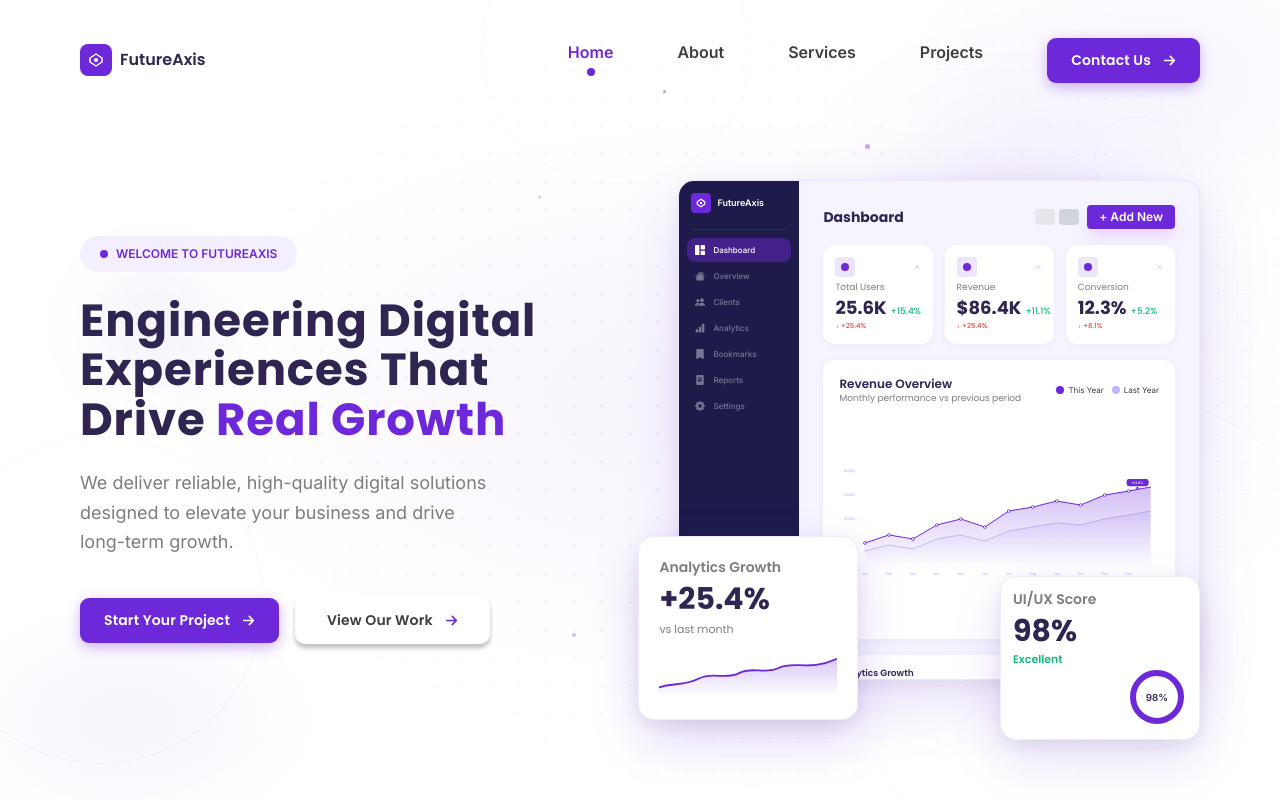
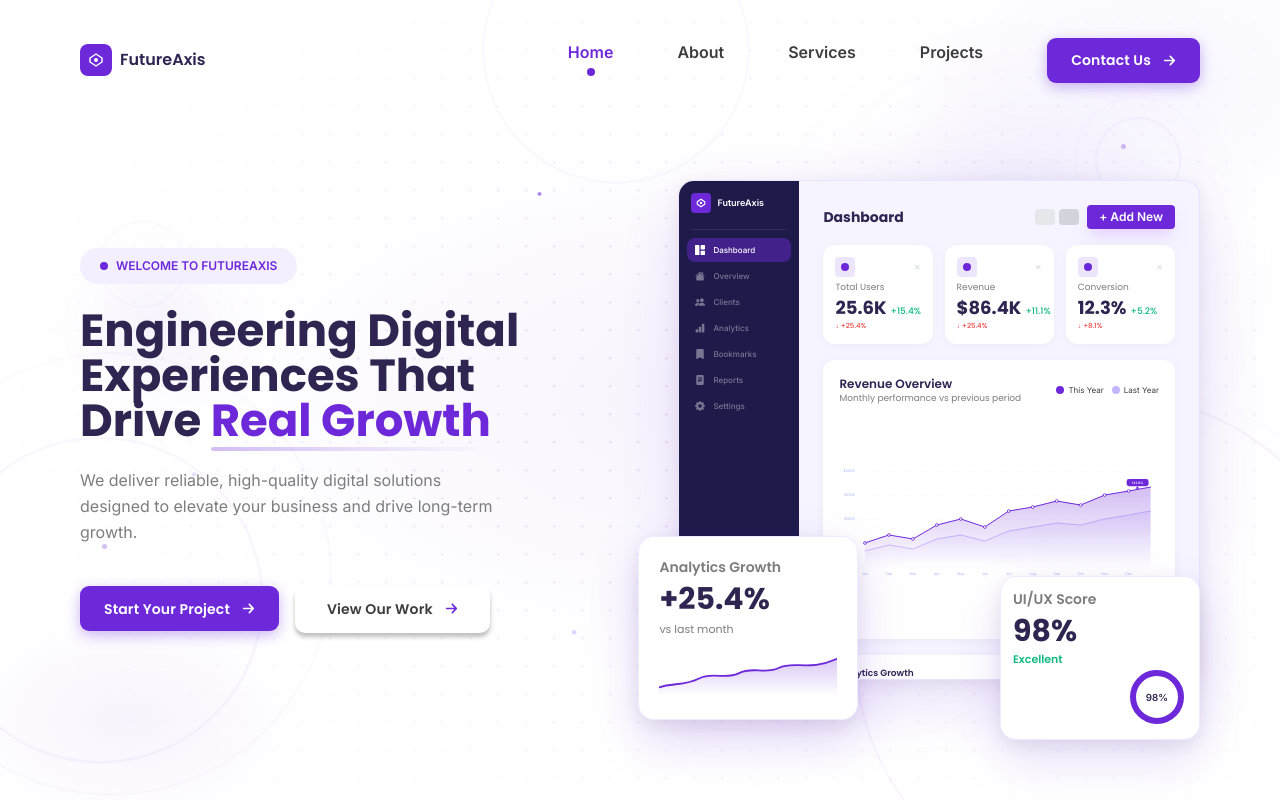
Before and after one commit to FutureAxis/futureaxis-official-web, a Next.js app: page / in a window 1280 px wide. Shown: the top 800 px of the page. Built offline with nearby package versions, Linux system fonts and the light colour scheme.

Commit message:
chore: enhance Hero component with improved styles and additional elements

```diff
--- a/components/sections/Hero.tsx
+++ b/components/sections/Hero.tsx
@@ -46,20 +46,21 @@ export default function Hero() {
                 }}
             />
 
-            {/* Dot grid */}
+            {/* Dot grid - PRESERVED and enhanced */}
             <div
                 className="absolute inset-0 pointer-events-none"
                 style={{
-                    backgroundImage: "radial-gradient(circle, rgba(109,40,217,0.12) 1px, transparent 1px)",
+                    backgroundImage: "radial-gradient(circle, rgba(109,40,217,0.15) 1px, transparent 1px)",
                     backgroundSize: "28px 28px",
-                    maskImage: "radial-gradient(ellipse 80% 80% at 60% 50%, black 20%, transparent 80%)",
-                    WebkitMaskImage: "radial-gradient(ellipse 80% 80% at 60% 50%, black 20%, transparent 80%)",
+                    maskImage: "radial-gradient(ellipse 80% 80% at 60% 50%, black 25%, transparent 85%)",
+                    WebkitMaskImage: "radial-gradient(ellipse 80% 80% at 60% 50%, black 25%, transparent 85%)",
+                    animation: "dotGridMove 20s linear infinite",
                 }}
             />
 
             {/* ── Animated orb 1 — large, slow drift top-right ── */}
             <div
-                className="absolute pointer-events-none rounded-full animate-orb-1"
+                className="absolute pointer-events-none rounded-full"
                 style={{
                     right: "5%",
                     top: "10%",
@@ -109,7 +110,19 @@ export default function Hero() {
                     width: "80px",
                     height: "80px",
                     borderRadius: "50%",
-                    border: "1.5px solid rgba(109,40,217,0.15)",
+                    border: "2px solid rgba(109,40,217,0.2)",
+                    animation: "ringPulse 4s ease-in-out infinite",
+                }}
+            />
+            <div
+                className="absolute pointer-events-none"
+                style={{
+                    left: "8%",
+                    top: "28%",
+                    width: "80px",
+                    height: "80px",
+                    borderRadius: "50%",
+                    border: "1.5px solid rgba(109,40,217,0.2)",
                     animation: "ringPulse 4s ease-in-out infinite",
                 }}
             />
@@ -123,7 +136,7 @@ export default function Hero() {
                     marginRight: "-20px",
                     marginTop: "-20px",
                     borderRadius: "50%",
-                    border: "1px solid rgba(196,181,253,0.12)",
+                    border: "2px solid rgba(196,181,253,0.15)",
                     animation: "ringPulse 4s ease-in-out infinite 0.5s",
                 }}
             />
@@ -137,7 +150,7 @@ export default function Hero() {
                     width: "320px",
                     height: "320px",
                     borderRadius: "50%",
-                    border: "1px solid rgba(109,40,217,0.08)",
+                    border: "2px solid rgba(109,40,217,0.1)",
                     animation: "ringPulse 6s ease-in-out infinite 1s",
                 }}
             />
@@ -149,7 +162,7 @@ export default function Hero() {
                     width: "420px",
                     height: "420px",
                     borderRadius: "50%",
-                    border: "1px solid rgba(109,40,217,0.05)",
+                    border: "2px solid rgba(109,40,217,0.08)",
                     animation: "ringPulse 6s ease-in-out infinite 1.8s",
                 }}
             />
@@ -164,7 +177,7 @@ export default function Hero() {
                     width: "500px",
                     height: "500px",
                     borderRadius: "50%",
-                    border: "1px solid rgba(109,40,217,0.07)",
+                    border: "2px solid rgba(109,40,217,0.1)",
                     animation: "ringPulse 7s ease-in-out infinite 0.3s",
                 }}
             />
@@ -177,7 +190,7 @@ export default function Hero() {
                     width: "650px",
                     height: "650px",
                     borderRadius: "50%",
-                    border: "1px solid rgba(196,181,253,0.06)",
+                    border: "2px solid rgba(196,181,253,0.08)",
                     animation: "ringPulse 7s ease-in-out infinite 1.2s",
                 }}
             />
@@ -191,35 +204,108 @@ export default function Hero() {
                     width: "260px",
                     height: "260px",
                     borderRadius: "50%",
-                    border: "1px solid rgba(109,40,217,0.06)",
+                    border: "2px solid rgba(109,40,217,0.08)",
                     animation: "ringPulse 5s ease-in-out infinite 2s",
                 }}
             />
 
-            {/* ── Floating dots ── */}
-            {[
-                { right: "32%", top: "18%", size: 5, delay: "0s", opacity: 0.4 },
-                { right: "28%", top: "72%", size: 4, delay: "1s", opacity: 0.3 },
-                { right: "48%", top: "12%", size: 3, delay: "1.5s", opacity: 0.5 },
-                { right: "55%", bottom: "20%", size: 4, delay: "0.7s", opacity: 0.3 },
-                { left: "42%", top: "25%", size: 3, delay: "2s", opacity: 0.25 },
-            ].map((dot, i) => (
+            {/* ── Additional floating decorative dots - PRESERVED and enhanced ── */}
             <div
-                    key={i}
                 className="absolute pointer-events-none rounded-full"
                 style={{
-                        right: dot.right,
-                        top: dot.top,
-                        bottom: (dot as any).bottom,
-                        left: (dot as any).left,
-                        width: `${dot.size}px`,
-                        height: `${dot.size}px`,
+                    right: "12%",
+                    top: "18%",
+                    width: "5px",
+                    height: "5px",
                     background: "var(--primary)",
-                        opacity: dot.opacity,
-                        animation: `dotFloat 3s ease-in-out infinite ${dot.delay}`,
+                    opacity: 0.5,
+                    animation: "dotFloat 3s ease-in-out infinite",
                 }}
             />
-            ))}
+            <div
+                className="absolute pointer-events-none rounded-full"
+                style={{
+                    left: "8%",
+                    top: "68%",
+                    width: "5px",
+                    height: "5px",
+                    background: "var(--primary)",
+                    opacity: 0.2,
+                    animation: "dotFloat 3s ease-in-out infinite",
+                }}
+            />
+            <div
+                className="absolute pointer-events-none rounded-full"
+                style={{
+                    right: "28%",
+                    top: "72%",
+                    width: "4px",
+                    height: "4px",
+                    background: "var(--primary)",
+                    opacity: 0.4,
+                    animation: "dotFloat 3s ease-in-out infinite 1s",
+                }}
+            />
+            <div
+                className="absolute pointer-events-none rounded-full"
+                style={{
+                    right: "55%",
+                    bottom: "20%",
+                    width: "4px",
+                    height: "4px",
+                    background: "var(--accent)",
+                    opacity: 0.4,
+                    animation: "dotFloat 4s ease-in-out infinite 0.7s",
+                }}
+            />
+            <div
+                className="absolute pointer-events-none rounded-full"
+                style={{
+                    left: "42%",
+                    top: "25%",
+                    width: "3px",
+                    height: "3px",
+                    background: "var(--primary)",
+                    opacity: 0.35,
+                    animation: "dotFloat 2.8s ease-in-out infinite 2s",
+                }}
+            />
+            <div
+                className="absolute pointer-events-none rounded-full"
+                style={{
+                    left: "15%",
+                    bottom: "40%",
+                    width: "4px",
+                    height: "4px",
+                    background: "var(--accent)",
+                    opacity: 0.45,
+                    animation: "dotFloat 3.2s ease-in-out infinite 0.3s",
+                }}
+            />
+            <div
+                className="absolute pointer-events-none rounded-full"
+                style={{
+                    right: "12%",
+                    bottom: "45%",
+                    width: "3px",
+                    height: "3px",
+                    background: "var(--primary)",
+                    opacity: 0.5,
+                    animation: "dotFloat 3.7s ease-in-out infinite 1.2s",
+                }}
+            />
+            <div
+                className="absolute pointer-events-none rounded-full"
+                style={{
+                    left: "60%",
+                    bottom: "15%",
+                    width: "5px",
+                    height: "5px",
+                    background: "var(--accent)",
+                    opacity: 0.3,
+                    animation: "dotFloat 4.2s ease-in-out infinite 0.5s",
+                }}
+            />
 
             {/* ── Keyframe styles injected ── */}
             <style>{`
@@ -238,26 +324,32 @@ export default function Hero() {
                 }
                 @keyframes ringPulse {
                     0%, 100% { transform: scale(1); opacity: 0.6; }
-                    50%       { transform: scale(1.1); opacity: 0.2; }
+                    50%       { transform: scale(1.08); opacity: 0.2; }
                 }
                 @keyframes dotFloat {
-                    0%, 100% { transform: translateY(0); }
-                    50%       { transform: translateY(-6px); }
+                    0%, 100% { transform: translateY(0) scale(1); opacity: 0.3; }
+                    50%       { transform: translateY(-8px) scale(1.2); opacity: 0.7; }
+                }
+                @keyframes dotGridMove {
+                    from { background-position: 0 0; }
+                    to { background-position: 28px 28px; }
                 }
             `}</style>
 
             {/* ══════════════════════════════════════
                 MAIN LAYOUT
             ══════════════════════════════════════ */}
-            <div className="relative z-10 w-full mx-auto 2xl:max-w-[1420px] px-6 sm:px-10 lg:px-20 flex flex-col lg:flex-row items-center gap-10 lg:gap-10 py-10 lg:py-14">
+            <div
+                className="relative z-10 w-full mx-auto 2xl:max-w-[1420px] px-6 sm:px-10 lg:px-20 flex flex-col lg:flex-row items-center gap-10 lg:gap-10 py-10 lg:py-14">
 
                 {/* ── LEFT: Content ── */}
                 <div ref={contentRef} className="w-full lg:w-[48%] flex flex-col">
 
                     {/* Tag */}
                     <div data-animate className="flex items-center mb-5 lg:mb-6">
-                        <span className="inline-flex items-center gap-2 px-5 py-2.5 rounded-[22px] text-xs font-semibold uppercase bg-[#F3EFFE] text-[var(--primary)]">
-                            <span className="w-2 h-2 rounded-full bg-[var(--primary)]" />
+                        <span
+                            className="inline-flex items-center gap-2 px-5 py-2.5 rounded-[22px] text-xs font-semibold uppercase bg-[#F3EFFE] text-[var(--primary)]">
+                            <span className="w-2 h-2 rounded-full bg-[var(--primary)] animate-pulse"/>
                             Welcome to FutureAxis
                         </span>
                     </div>
@@ -265,20 +357,24 @@ export default function Hero() {
                     {/* Heading */}
                     <h1
                         data-animate
-                        className="text-[34px] sm:text-[38px] lg:text-[45px] font-bold leading-[110%] tracking-[0.02em] mb-6 text-[var(--heading)]"
-                        style={{ fontFamily: "var(--font-heading)" }}
+                        className="text-[34px] sm:text-[38px] lg:text-[45px] font-black leading-[100%] tracking-0 mb-6 text-[var(--heading)]"
+                        style={{fontFamily: "var(--font-heading)"}}
                     >
-                        Engineering Digital <br />
-                        Experiences That <br />
+                        Engineering Digital <br/>
+                        Experiences That <br/>
                         Drive{" "}
-                        <span className="text-[var(--primary)]">Real Growth</span>
+                        <span className="text-[var(--primary)] relative inline-block">
+                            Real Growth
+                            <span
+                                className="absolute -bottom-2 left-0 w-full h-1 bg-gradient-to-r from-[var(--primary)]/30 to-transparent rounded-full"></span>
+                        </span>
                     </h1>
 
                     {/* Paragraph */}
                     <p
                         data-animate
-                        className="text-[14px] sm:text-[15px] lg:text-[18px] leading-relaxed mb-10 max-w-[420px] text-[var(--paragraph)]"
-                        style={{ fontFamily: "var(--font-body)" }}
+                        className="text-[14px] sm:text-[15px] lg:text-[16px] leading-relaxed mb-10 max-w-[420px] text-[var(--paragraph)]"
+                        style={{fontFamily: "var(--font-body)"}}
                     >
                         We deliver reliable, high-quality digital solutions designed to elevate
                         your business and drive long-term growth.
@@ -286,8 +382,8 @@ export default function Hero() {
 
                     {/* Buttons */}
                     <div data-animate className="flex items-center gap-4 flex-wrap">
-                        <StartNowButton href="/contact" label="Start Your Project" />
-                        <ViewOurWorkButton href="/portfolio" />
+                        <StartNowButton href="/contact" label="Start Your Project"/>
+                        <ViewOurWorkButton href="/portfolio"/>
                     </div>
 
 
@@ -295,7 +391,7 @@ export default function Hero() {
 
                 {/* ── RIGHT: Dashboard ── */}
                 <div className="w-full lg:w-[52%] h-[360px] sm:h-[400px] lg:h-[460px] xl:h-[520px]">
-                    <DashboardMockup />
+                    <DashboardMockup/>
                 </div>
             </div>
         </section>
```
Lines whose indentation alone changed are shown as unchanged.
